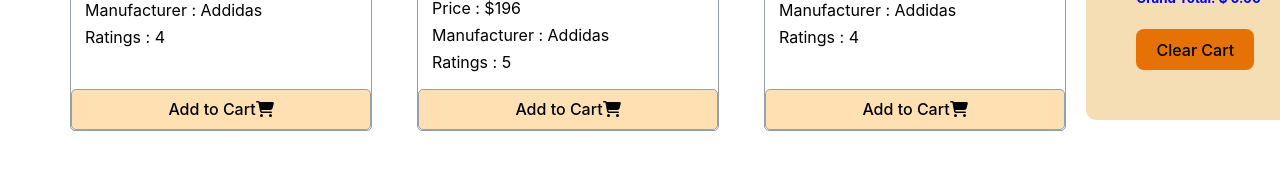
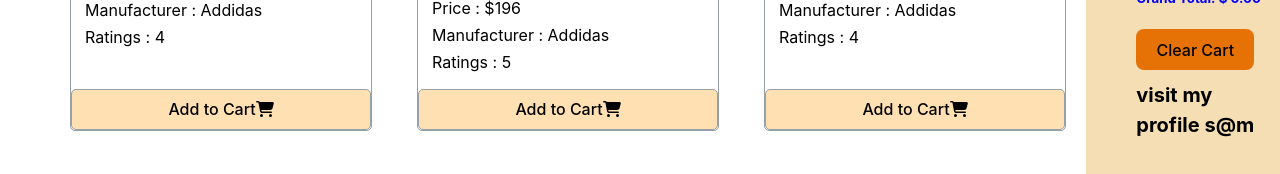
Before and after one commit to SAYEM088/ema-jhon, a React (Vite) app: page / in a window 1280 px wide. Shown: the part 511-685 px from the top of the page. Built offline with nearby package versions, Linux system fonts and the light colour scheme.

Commit message:
profile add

```diff
--- a/src/component/Cart/Cart.css
+++ b/src/component/Cart/Cart.css
@@ -22,3 +22,6 @@
     margin-top: 20px;
     background-color: rgb(230, 113, 5);
 }
+.visitpro{
+    font-weight: bold;
+}
--- a/src/component/Cart/Cart.jsx
+++ b/src/component/Cart/Cart.jsx
@@ -31,6 +31,7 @@ const Cart = ({Cart}) => {
                 <p>Tax: <b> $ {tax.toFixed(2)}</b></p>
                <h5>Grand Total: <b> $ {grandTotal.toFixed(2)}</b></h5>
                <button className='clearCart'onClick={()=>clearCart()} >Clear Cart</button>
+               <p className='visitpro'>visit my profile s@m</p>
         </div>
     );
 };
```
